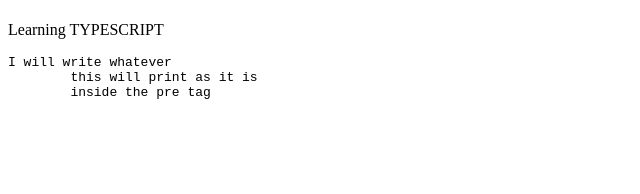
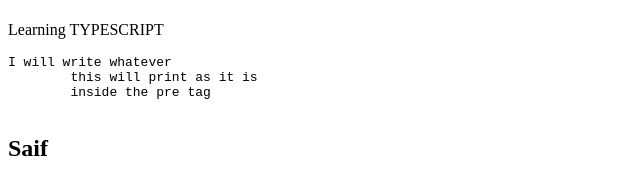
Before and after one commit to Deepakdml/TypeScript, a website: page index.html in a window 1280 px wide. Shown: the full height of the page, 0-640 px from the left. Drawn offline with Linux system fonts and the light colour scheme.

Commit message:
Added Heading

```diff
--- a/index.html
+++ b/index.html
@@ -13,5 +13,6 @@
         this will print as it is
         inside the pre tag
     </pre>
+    <h2>Saif</h2>
 </body>
 </html>
```
